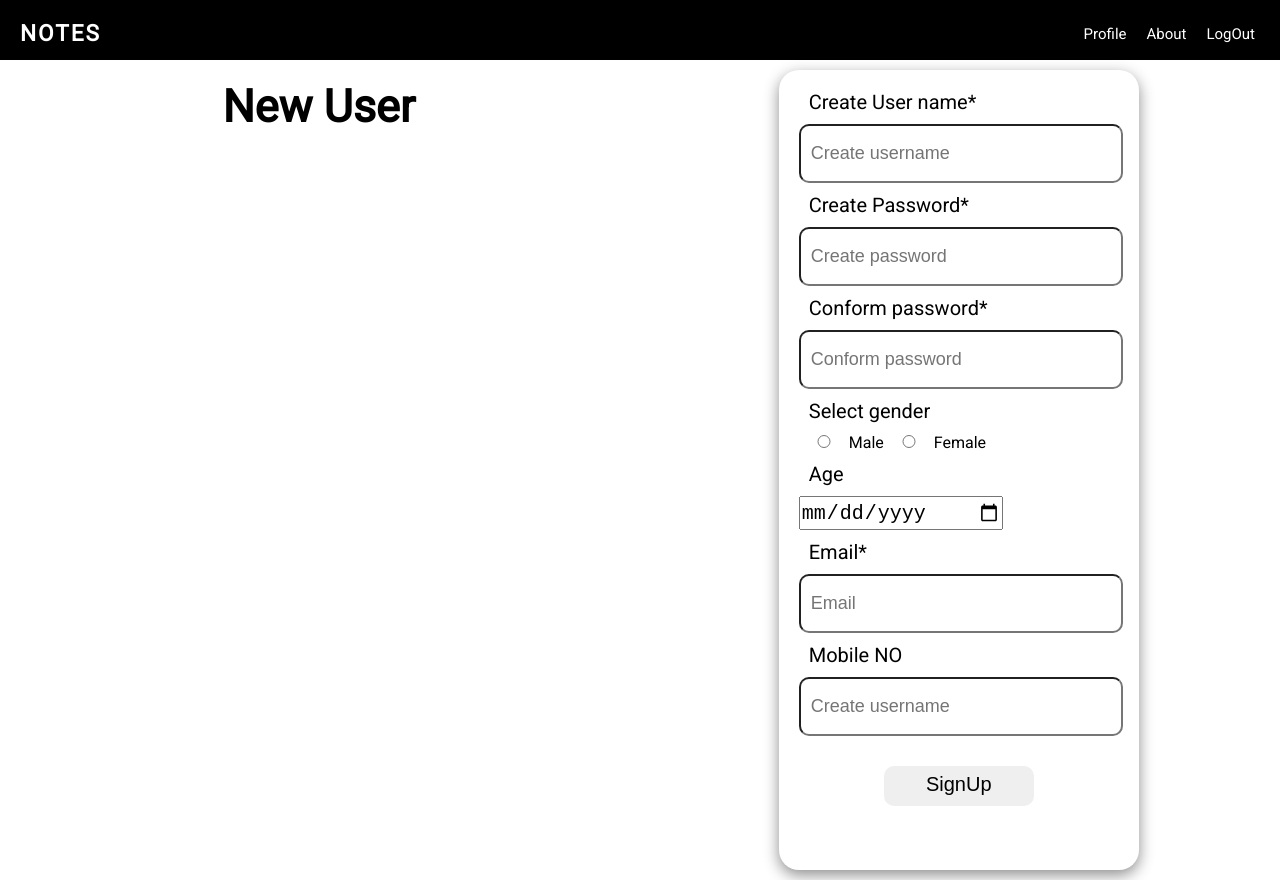
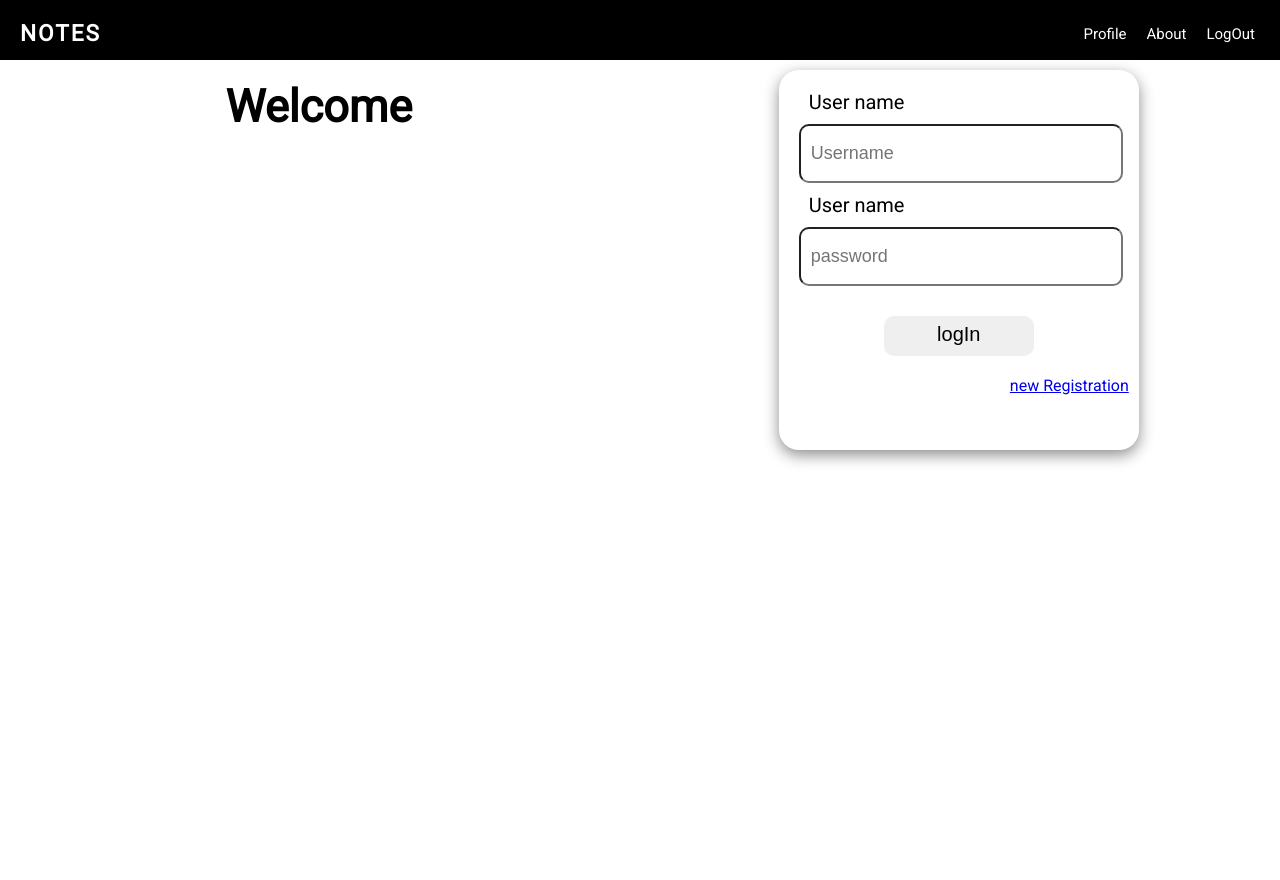
Before and after one commit to RushikeshBhandare/TODO, a React (Create React App) app in the folder frontend/: page / in a window 1280 px wide. After the commit the page ends 800 px from the top, so only its background shows below. Built offline with nearby package versions, Linux system fonts and the light colour scheme; no server answers.

Commit message:
Changes is path route ansome minor

```diff
--- a/frontend/src/App.js
+++ b/frontend/src/App.js
@@ -13,10 +13,10 @@ const App = () =>{
         <Router>
             <div>
             <Navabar/>
-            <Route path="/" exact component={SignUp}/>
+            <Route path="/" exact component={LoginPage}/>
             <Route path="/all" exact component={AllNotes}/>
             <Route path="/create" exact component={CreateNote}/>
-
+            <Route path="/signup" exact component={SignUp}/>
             {/* <WebFooter/> */}
        </div>
 
--- a/frontend/src/components/LoginPage.js
+++ b/frontend/src/components/LoginPage.js
@@ -60,7 +60,7 @@ const LoginPage = () =>{
                         </button>
                     </div>
                     <div className="new-resister">
-                            <Link to="/create" className="res">new Registration</Link>
+                            <Link to="/Signup" className="res">new Registration</Link>
                             {/* <a className="res"></a> */}
                     </div>
                </form>
--- a/frontend/src/components/SignUp.js
+++ b/frontend/src/components/SignUp.js
@@ -261,7 +261,7 @@ const SignUp = () =>{
 
                     {/* Mobile no  */}
                     <div>
-                         <label className="signUp-lable">Mobile NO</label>
+                         <label className="signUp-lable">Mobile No</label>
                     </div>
                     <div className="signUp-input">
                             <input
```
